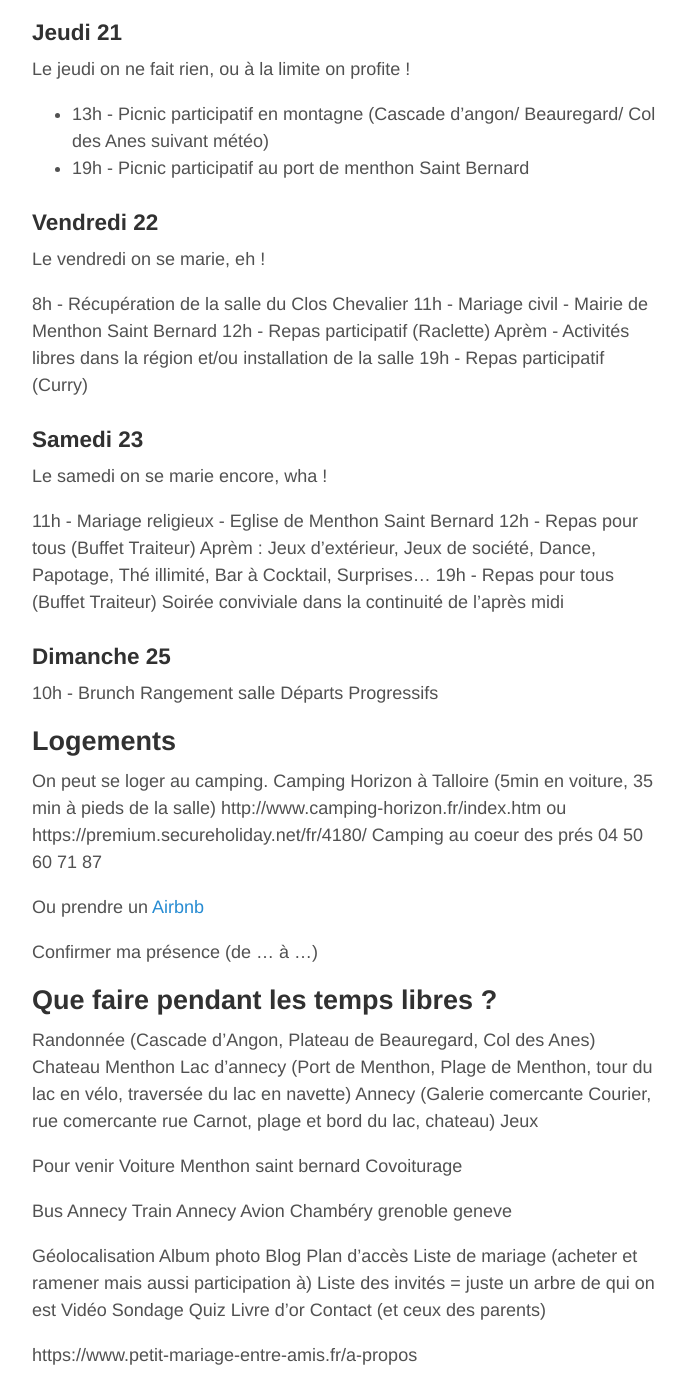
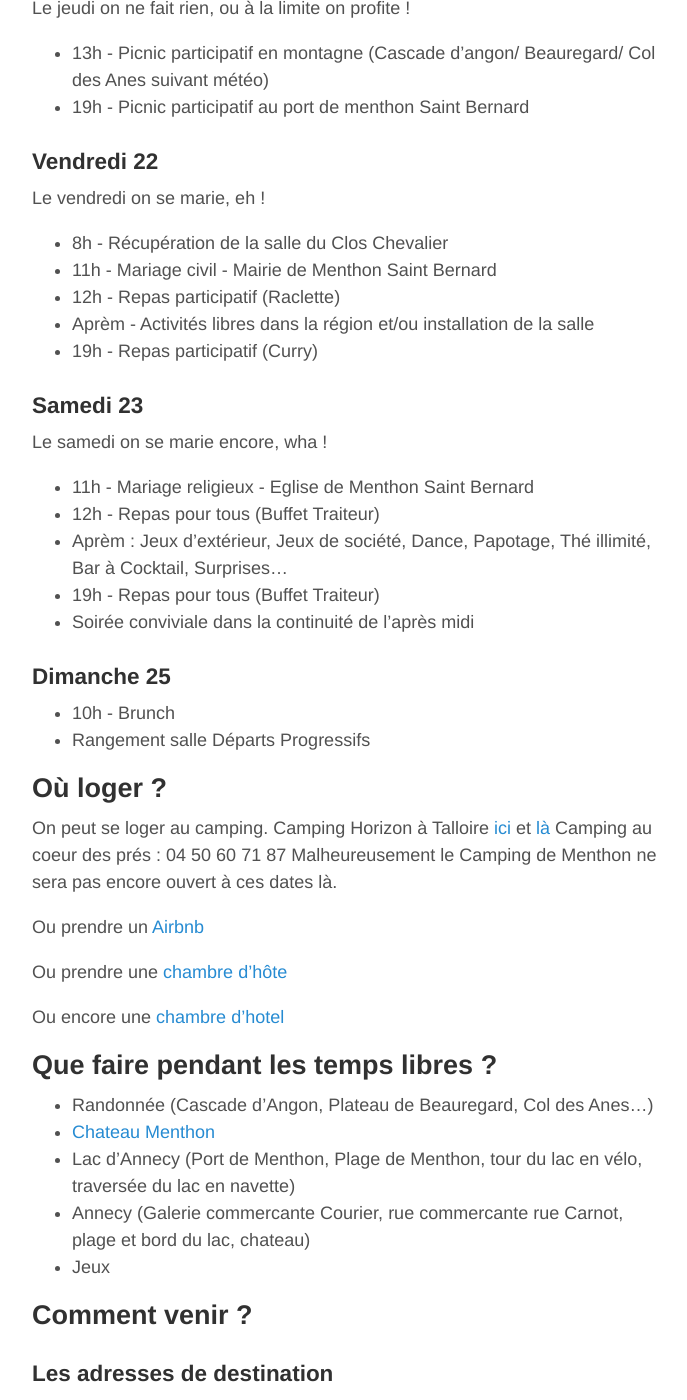
Before and after one commit to francoismarceau/blog, a Jekyll site: the page built from index.md, in a window 1280 px wide and 1400 px high, scrolled down 347 px. Shown: the whole window, without its empty margins (293-980 px from the left). Built offline with Jekyll 4.4.1, drawn with Linux system fonts in a browser that asks for light colours; some of the changed text lies outside the part shown.

Commit message:
Correction des textes et bullet partout

```diff
--- a/about.md
+++ b/about.md
@@ -4,6 +4,7 @@ title: Contact
 ---
 
 Lucie et François vont se marier. Venez !
+Je pense à confirmer ma présence avant le 1er mars.
 
 Pour nous contacter tous les deux :
 maison@marceau.ink
--- a/index.md
+++ b/index.md
@@ -4,11 +4,10 @@ title: On va se marier !
 ---
 
 Lucie et François vont se marier. Venez !
+Je pense à confirmer ma présence avant le 1er mars.
 
-## Comment venir ?
-Pour venir, prenez le train ou la voiture
 
-## Programme détaillé
+## Que va-t-il se passer ?
 ### Jeudi 21
 Le jeudi on ne fait rien, ou à la limite on profite !
 
@@ -18,71 +17,63 @@ Le jeudi on ne fait rien, ou à la limite on profite !
 ### Vendredi 22
 Le vendredi on se marie, eh !
 
-8h - Récupération de la salle du Clos Chevalier
-11h - Mariage civil - Mairie de Menthon Saint Bernard
-12h - Repas participatif (Raclette)
-Aprèm - Activités libres dans la région et/ou installation de la salle
-19h - Repas participatif (Curry)
+* 8h - Récupération de la salle du Clos Chevalier
+* 11h - Mariage civil - Mairie de Menthon Saint Bernard
+* 12h - Repas participatif (Raclette)
+* Aprèm - Activités libres dans la région et/ou installation de la salle
+* 19h - Repas participatif (Curry)
 
 ### Samedi 23
 Le samedi on se marie encore, wha !
 
-11h - Mariage religieux - Eglise de Menthon Saint Bernard
-12h - Repas pour tous (Buffet Traiteur)
-Aprèm : Jeux d'extérieur, Jeux de société, Dance, Papotage, Thé illimité, Bar à Cocktail, Surprises...
-19h - Repas pour tous (Buffet Traiteur)
-Soirée conviviale dans la continuité de l’après midi
+* 11h - Mariage religieux - Eglise de Menthon Saint Bernard
+* 12h - Repas pour tous (Buffet Traiteur)
+* Aprèm : Jeux d'extérieur, Jeux de société, Dance, Papotage, Thé illimité, Bar à Cocktail, Surprises...
+* 19h - Repas pour tous (Buffet Traiteur)
+* Soirée conviviale dans la continuité de l’après midi
 
 ### Dimanche 25
-10h - Brunch
-Rangement salle
+* 10h - Brunch
+* Rangement salle
 Départs Progressifs
 
-## Logements
+## Où loger ?
 On peut se loger au camping.
-Camping Horizon à Talloire (5min en voiture, 35 min à pieds de la salle)
-http://www.camping-horizon.fr/index.htm ou https://premium.secureholiday.net/fr/4180/
-Camping au coeur des prés
-04 50 60 71 87
+Camping Horizon à Talloire [ici](http://www.camping-horizon.fr/index.htm) et [là](https://premium.secureholiday.net/fr/4180/)
+Camping au coeur des prés : 04 50 60 71 87
+Malheureusement le Camping de Menthon ne sera pas encore ouvert à ces dates là.
 
 Ou prendre un [Airbnb](https://www.airbnb.fr/s/Menthon~Saint~Bernard--France/homes?refinement_paths%5B%5D=%2Fhomes&current_tab_id=home_tab&selected_tab_id=home_tab&source=mc_search_bar&click_referer=t%3ASEE_ALL%7Csid%3Afd6573b7-eaff-4a36-a0e0-ca05c28d7650%7Cst%3ALANDING_PAGE_MARQUEE&ne_lat=45.90271147982516&ne_lng=6.254606644672208&sw_lat=45.83505848749692&sw_lng=6.169462601703458&zoom=13&search_by_map=true&search_type=unknown&screen_size=large&hide_dates_and_guests_filters=false&checkin=2020-05-21&checkout=2020-05-24&adults=1)
 
+Ou prendre une [chambre d'hôte](https://www.chambres-hotes.fr/chambres-hotes-search.html?mots_cles=Menthon%20Saint-Bernard&id_ville=32487&lat_lon_centre=45.840794,6.216505&rayon=6&date_arrivee=21%2F05%2F2020&date_depart=24%2F05%2F2020&nb_adultes=1&nb_enfants=0&nb_personnes=1&nb_chambres=1&prix_mini=&prix_maxi=&capa_max_ch_famille=&section_site_default=chambreshotes&s=1)
 
-
-Confirmer ma présence (de ... à ...)
+Ou encore une [chambre d'hotel](https://www.viamichelin.fr/web/Hotels?geoboundaries=45.8397429,6.1701107:45.8836155,6.2319088)
 
 ## Que faire pendant les temps libres ?
-Randonnée (Cascade d'Angon, Plateau de Beauregard, Col des Anes)
-Chateau Menthon
-Lac d’annecy (Port de Menthon, Plage de Menthon, tour du lac en vélo, traversée du lac en navette)
-Annecy (Galerie comercante Courier, rue comercante rue Carnot, plage et bord du lac, chateau)
-Jeux
+* Randonnée (Cascade d'Angon, Plateau de Beauregard, Col des Anes...)
+* [Chateau Menthon](https://www.chateau-de-menthon.com/)
+* Lac d’Annecy (Port de Menthon, Plage de Menthon, tour du lac en vélo, traversée du lac en navette)
+* Annecy (Galerie commercante Courier, rue commercante rue Carnot, plage et bord du lac, chateau)
+* Jeux
 
-Pour venir
-Voiture
-Menthon saint bernard
-Covoiturage
+## Comment venir ?
+### Les adresses de destination
+* Salle du clos Chevalier (du vendredi au dimanche) : 195 Allée du Clos Chevalier, 74290 Menthon-Saint-Bernard
+* Mairie de Menthon Saint Bernard (Vendredi 11h) : 284 Rue Saint-Bernard, 74290 Menthon-Saint-Bernard
+* Eglise Saint Bernard de Menthon (Samedi 11h) : 390 Rue Saint-Bernard, 74290 Menthon-Saint-Bernard
 
-Bus
-Annecy
-Train
-Annecy
-Avion
-Chambéry grenoble geneve
+En voiture
+[Maps](https://www.google.fr/maps/dir//74290+Menthon-Saint-Bernard/@45.8605377,6.1597176,13z/data=!4m9!4m8!1m0!1m5!1m1!1s0x478b9192898904af:0x408ab2ae4ba9c80!2m2!1d6.194737!2d45.860543!3e0)
+Covoiturage entre les invités (Tu peux prendre des passagers) (Tu veux trouver un vehicule)
 
+Bus à destination d'Annecy
 
+Train à destination d'Annecy
 
-Géolocalisation
-Album photo
-Blog
-Plan d’accès
-Liste de mariage (acheter et ramener mais aussi participation à)
-Liste des invités = juste un arbre de qui on est
-Vidéo
-Sondage
-Quiz
-Livre d’or
-Contact (et ceux des parents)
+Avion à destination de Chambéry, Grenoble ou Geneve (nous prévenir pour organiser les derniers km)
 
-
-https://www.petit-mariage-entre-amis.fr/a-propos
+## Liste de mariage (acheter et ramener mais aussi participation à)
+## Les familles
+## Sondage
+## Quiz
+## Livre d’or
```
